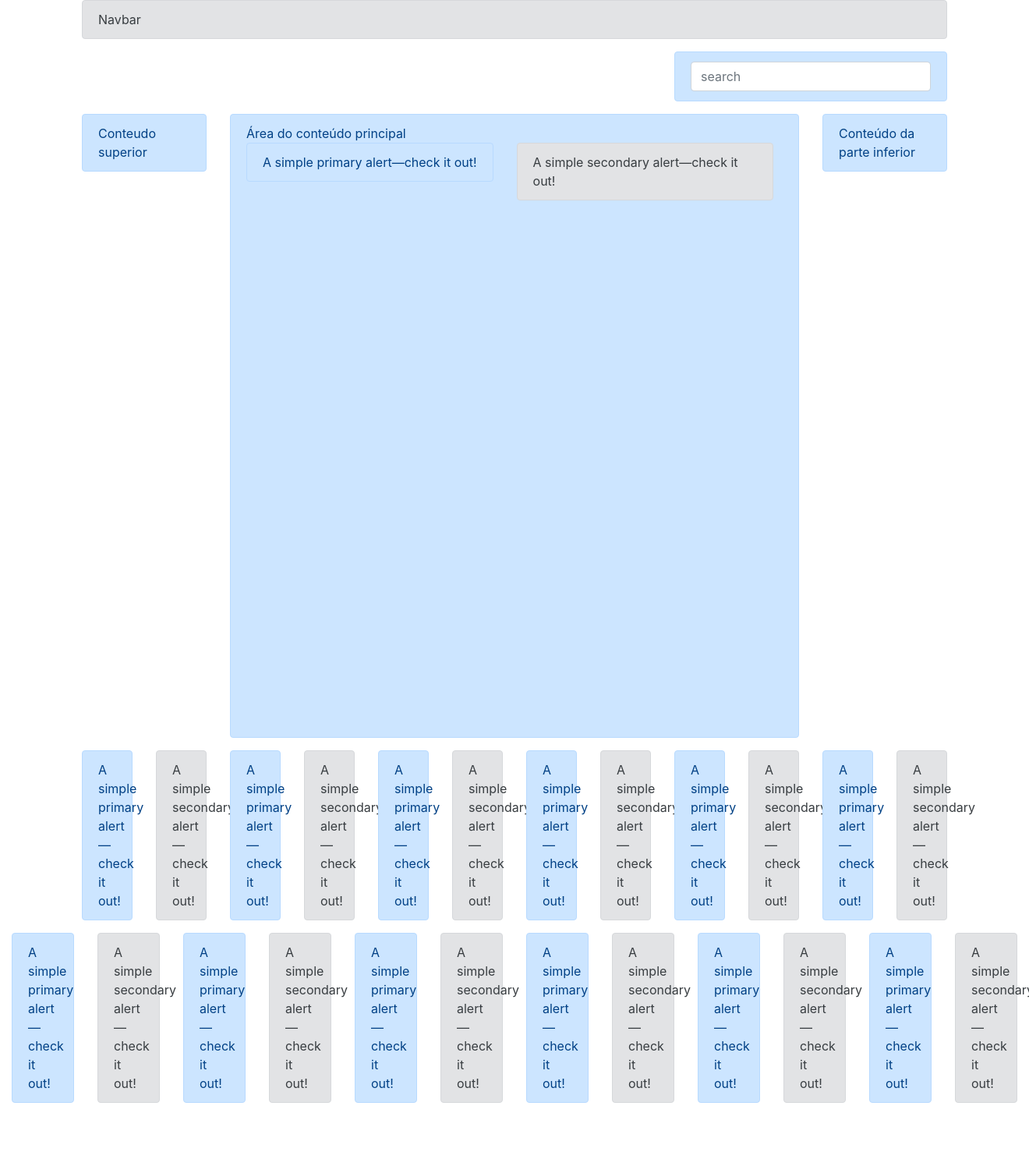
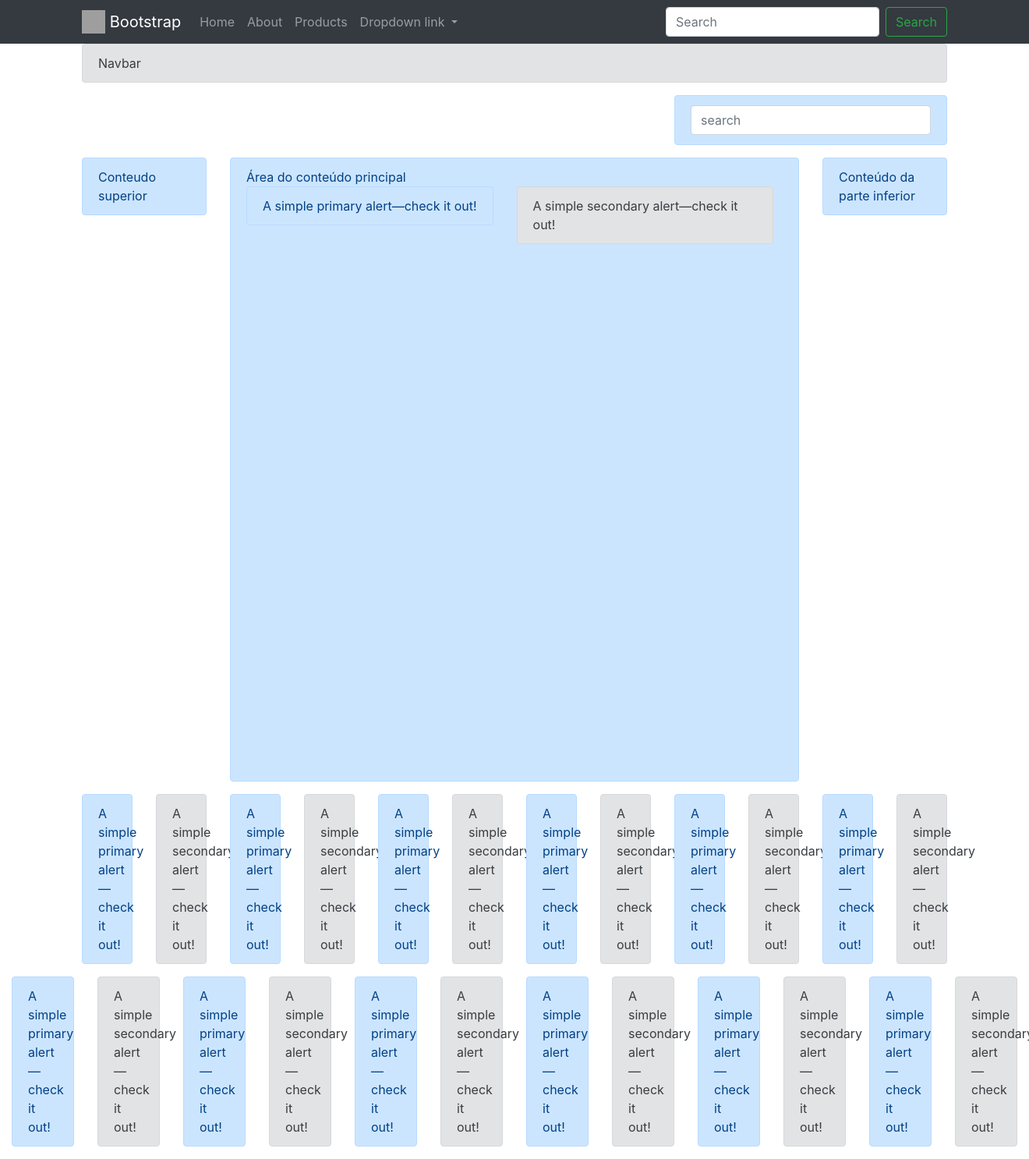
Before and after one commit to ValteirLuciano/ecommerce, a Django app: page /bootstrap/ in a window 1320 px wide. Shown: the whole page at 78% size. Before the commit the page ends 1414 px from the top, so only its background shows below. Run offline with Django 3.2, Linux system fonts and the light colour scheme; some libraries are stand-ins or nearby versions; grey boxes are pictures that could not be loaded.

Commit message:
Tutorial Bootstrap - Barra de navegação

```diff
--- a/core/templates/bootstrap/example.html
+++ b/core/templates/bootstrap/example.html
@@ -10,7 +10,52 @@
 
         <title>Bootstrap example</title>
     </head>
+
     <body>
+        <!-- Image and text -->
+        <nav class="navbar navbar-expand-md navbar-dark bg-dark">
+
+        <div class="container">
+                <a class="navbar-brand" href="#">
+                    <img src="https://getbootstrap.com/docs/4.0/assets/brand/bootstrap-solid.svg" width="30" height="30" class="d-inline-block align-top" alt="">
+                    Bootstrap
+                </a>
+
+                <button class='navbar-toggler' type='button' data-toggle='collapse' data-target='#navbar-collapse-links' aria-expanded='false' aria-label='Toggle Navigation'>
+                    <span class='navbar-toggler-icon'></span>
+                </button>
+                    <div class='collapse navbar-collapse' id='navbar-collapse-links'>
+                    <ul class='navbar-nav'>
+                        <li class='nav-item'>
+                            <a href='#' class='nav-link'>Home</a>
+                        </li>
+                        <li class='nav-item'>
+                            <a href='#' class='nav-link'>About</a>
+                        </li>
+                        <li class='nav-item'>
+                            <a href='#' class='nav-link'>Products</a>
+                        </li>
+
+                        <li class="nav-item dropdown">
+                            <a class="nav-link dropdown-toggle" href="#" id="navbarDropdownMenuLink" data-toggle="dropdown" aria-haspopup="true" aria-expanded="false">
+                                Dropdown link
+                            </a>
+                            <div class="dropdown-menu" aria-labelledby="navbarDropdownMenuLink">
+                                <a class="dropdown-item" href="#">Action</a>
+                                <a class="dropdown-item" href="#">Another action</a>
+                                <a class="dropdown-item" href="#">Something else here</a>
+                            </div>
+                        </li>
+
+                    </ul>
+                        <form class="form-inline ml-auto">
+                            <input class="form-control mr-sm-2" type="search" placeholder="Search" aria-label="Search">
+                            <button class="btn btn-outline-success my-2 my-sm-0" type="submit">Search</button>
+                        </form>
+                </div>
+        </div>
+        </nav>
+
         <div class='container'>
 
             <div class="row">
@@ -35,6 +80,7 @@
                         Conteudo superior
                     </div>
                 </div>
+
                 <div class="col-11 mx-auto col-lg-8 order-6">
                     <div class="alert alert-primary" role="alert" style='min-height: 800px;'>
                          Área do conteúdo principal
```
